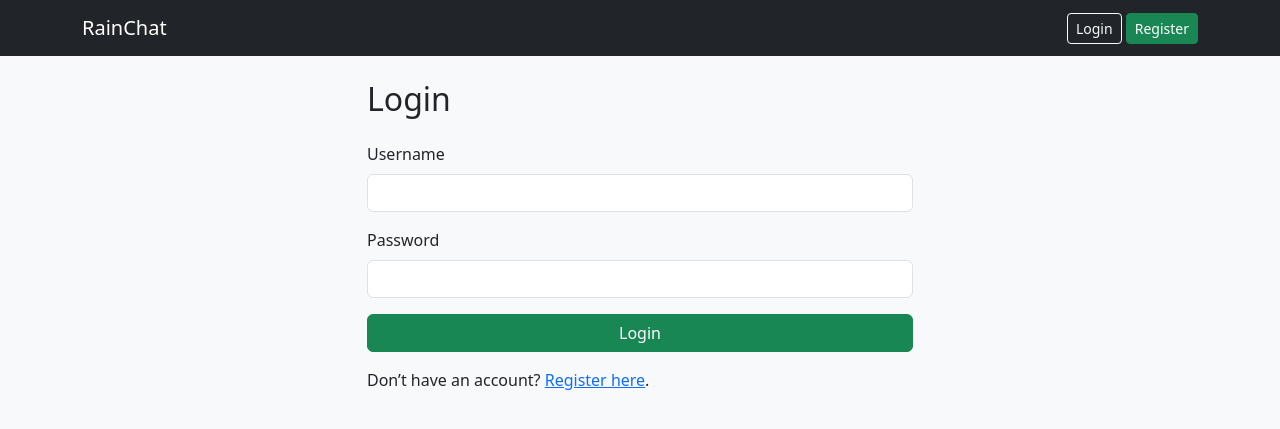
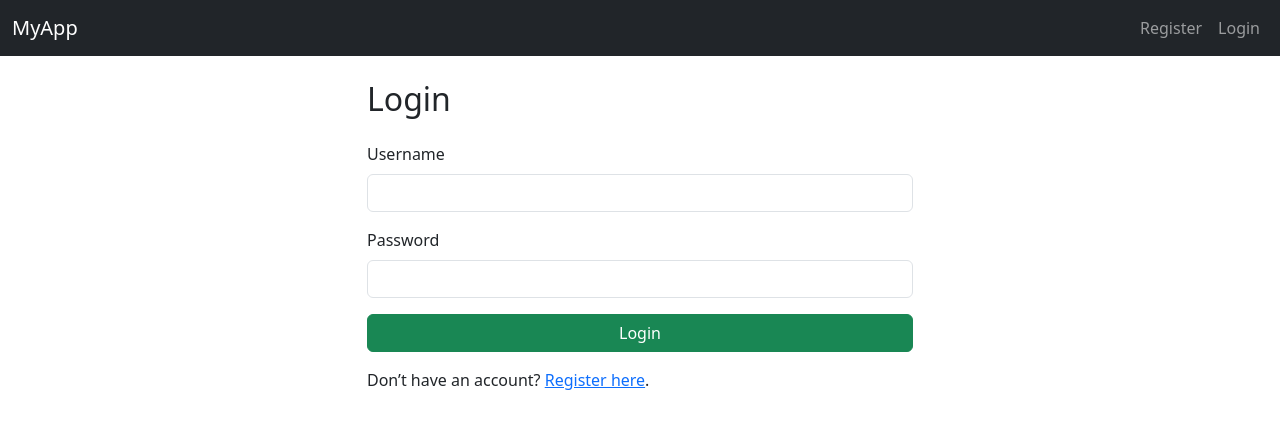
Before and after one commit to Damolaxo/rain-chat.github.io, a Flask app: a page that uses templates/base.html in a window 1280 px wide. Shown: the top 429 px of the page. Run offline with Flask 3, Linux system fonts and the light colour scheme.

Commit message:
Update base.html

```diff
--- a/templates/base.html
+++ b/templates/base.html
@@ -2,34 +2,41 @@
 <html lang="en">
 <head>
     <meta charset="UTF-8">
-    <title>{% block title %}RainChat{% endblock %}</title>
-    <link rel="stylesheet" href="https://cdn.jsdelivr.net/npm/bootstrap@5.3.2/dist/css/bootstrap.min.css">
+    <meta name="viewport" content="width=device-width, initial-scale=1.0">
+    <title>{% block title %}Flask App{% endblock %}</title>
+    <link rel="stylesheet" href="https://cdn.jsdelivr.net/npm/bootstrap@5.3.0/dist/css/bootstrap.min.css">
 </head>
-<body class="bg-light">
-
-<nav class="navbar navbar-expand-lg navbar-dark bg-dark">
-  <div class="container">
-    <a class="navbar-brand" href="{{ url_for('index') }}">RainChat</a>
+<body>
+    <nav class="navbar navbar-expand-lg navbar-dark bg-dark mb-4">
+        <div class="container-fluid">
+            <a class="navbar-brand" href="{{ url_for('home') }}">MyApp</a>
             <div>
+                <ul class="navbar-nav me-auto">
                     {% if current_user.is_authenticated %}
-        <a class="btn btn-outline-light btn-sm" href="{{ url_for('logout') }}">Logout</a>
+                        <li class="nav-item">
+                            <a class="nav-link" href="{{ url_for('logout') }}">Logout</a>
+                        </li>
                     {% else %}
-        <a class="btn btn-outline-light btn-sm" href="{{ url_for('login') }}">Login</a>
-        <a class="btn btn-success btn-sm" href="{{ url_for('register') }}">Register</a>
+                        <li class="nav-item">
+                            <a class="nav-link" href="{{ url_for('register') }}">Register</a>
+                        </li>
+                        <li class="nav-item">
+                            <a class="nav-link" href="{{ url_for('login') }}">Login</a>
+                        </li>
                     {% endif %}
+                </ul>
             </div>
         </div>
     </nav>
 
-<div class="container mt-4">
-
+    <div class="container">
         <!-- Flash messages -->
         {% with messages = get_flashed_messages(with_categories=true) %}
           {% if messages %}
             {% for category, message in messages %}
-        <div class="alert alert-{{ 'danger' if category == 'error' else category }} alert-dismissible fade show" role="alert">
+              <div class="alert alert-{{ category }} alert-dismissible fade show" role="alert">
                 {{ message }}
-          <button type="button" class="btn-close" data-bs-dismiss="alert" aria-label="Close"></button>
+                <button type="button" class="btn-close" data-bs-dismiss="alert"></button>
               </div>
             {% endfor %}
           {% endif %}
@@ -38,6 +45,6 @@
         {% block content %}{% endblock %}
     </div>
 
-<script src="https://cdn.jsdelivr.net/npm/bootstrap@5.3.2/dist/js/bootstrap.bundle.min.js"></script>
+    <script src="https://cdn.jsdelivr.net/npm/bootstrap@5.3.0/dist/js/bootstrap.bundle.min.js"></script>
 </body>
 </html>
```
Lines whose indentation alone changed are shown as unchanged.
